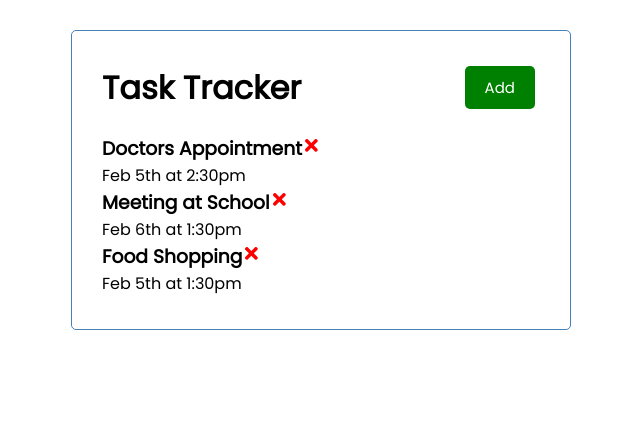
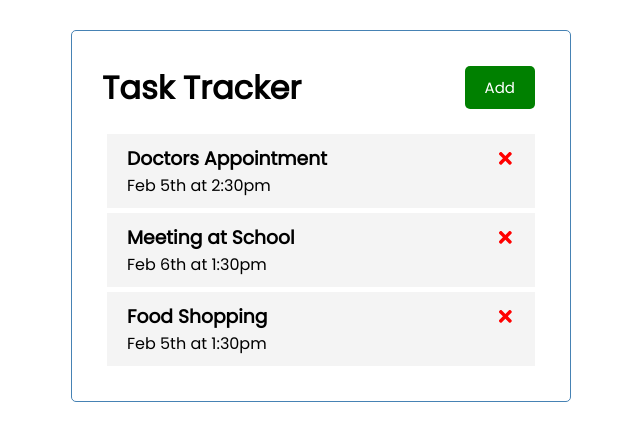
Before and after one commit to FERLUI01/react-task, a React (Create React App) app: page / in a window 1280 px wide. Shown: the top 440 px of the page, without its empty margins (319-959 px from the left). Built offline with nearby package versions, Linux system fonts and the light colour scheme.

Commit message:
Added style to tasks

```diff
--- a/src/index.css
+++ b/src/index.css
@@ -53,3 +53,20 @@
   display: block;
   width: 100%;
 }
+
+.task {
+  background: #f4f4f4;
+  margin: 5px;
+  padding: 10px 20px;
+  cursor: pointer;
+}
+
+.task.reminder {
+  border-left: 5px solid green;
+}
+
+.task h3 {
+  display: flex;
+  align-items: center;
+  justify-content: space-between;
+}
```
